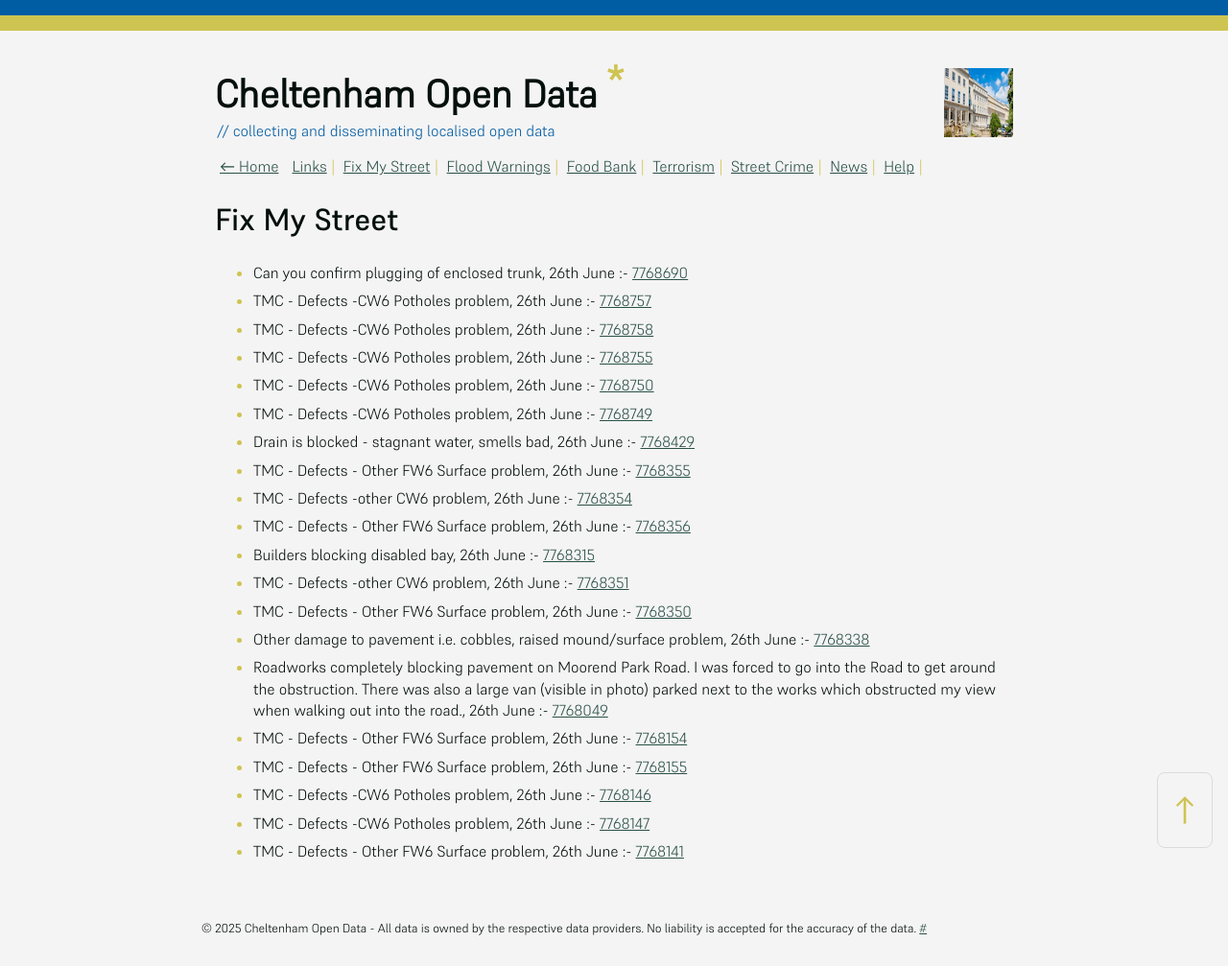
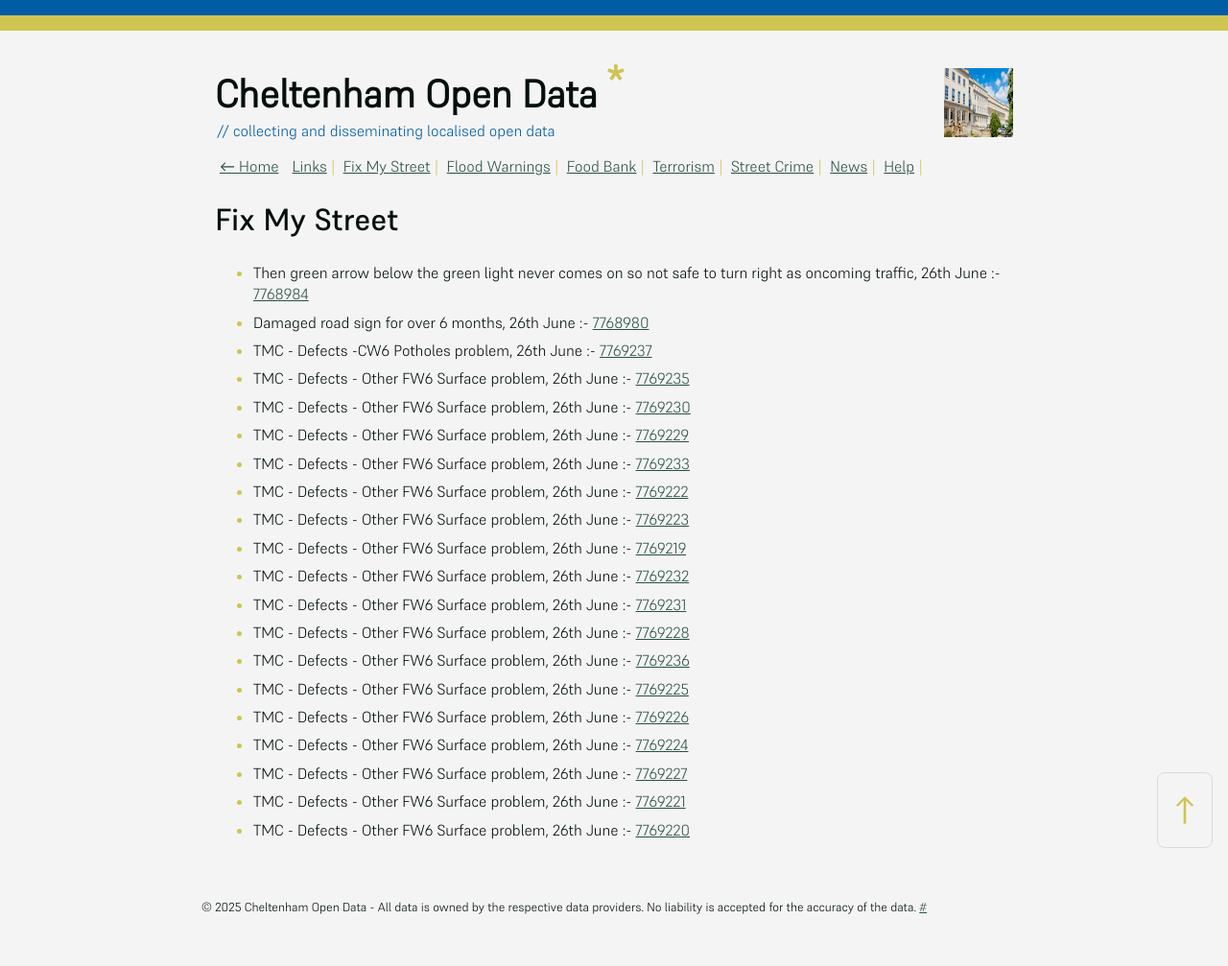
Before and after one commit to mat-0/cheltenham-open-data, a Jekyll site: the page built from _pages/fix-my-street.md, in a window 1280 px wide. Shown: the whole page at 96% size. Built offline with Jekyll 4.4.1, drawn with Linux system fonts in a browser that asks for light colours; after the commit the page ends 985 px from its top, so only the background shows below that.

Commit message:
Updated 2025-06-26 14:57:52

```diff
--- a/_pages/fix-my-street.md
+++ b/_pages/fix-my-street.md
@@ -9,25 +9,25 @@ permalink: /fix-my-street
 
 <!-- fix_marker starts -->
 
-- Can you confirm plugging of enclosed trunk, 26th June :- [7768690](https://www.fixmystreet.com/report/7768690)
-- TMC - Defects -CW6 Potholes  problem, 26th June :- [7768757](https://www.fixmystreet.com/report/7768757)
-- TMC - Defects -CW6 Potholes  problem, 26th June :- [7768758](https://www.fixmystreet.com/report/7768758)
-- TMC - Defects -CW6 Potholes  problem, 26th June :- [7768755](https://www.fixmystreet.com/report/7768755)
-- TMC - Defects -CW6 Potholes  problem, 26th June :- [7768750](https://www.fixmystreet.com/report/7768750)
-- TMC - Defects -CW6 Potholes  problem, 26th June :- [7768749](https://www.fixmystreet.com/report/7768749)
-- Drain is blocked - stagnant water, smells bad, 26th June :- [7768429](https://www.fixmystreet.com/report/7768429)
-- TMC - Defects - Other FW6  Surface problem, 26th June :- [7768355](https://www.fixmystreet.com/report/7768355)
-- TMC - Defects -other CW6 problem, 26th June :- [7768354](https://www.fixmystreet.com/report/7768354)
-- TMC - Defects - Other FW6  Surface problem, 26th June :- [7768356](https://www.fixmystreet.com/report/7768356)
-- Builders blocking disabled bay, 26th June :- [7768315](https://www.fixmystreet.com/report/7768315)
-- TMC - Defects -other CW6 problem, 26th June :- [7768351](https://www.fixmystreet.com/report/7768351)
-- TMC - Defects - Other FW6  Surface problem, 26th June :- [7768350](https://www.fixmystreet.com/report/7768350)
-- Other damage to pavement i.e. cobbles, raised mound/surface problem, 26th June :- [7768338](https://www.fixmystreet.com/report/7768338)
-- Roadworks completely blocking pavement on Moorend Park Road. I was forced to go into the Road to get around the obstruction. There was also a large van (visible in photo) parked next to the works which obstructed my view when walking out into the road., 26th June :- [7768049](https://www.fixmystreet.com/report/7768049)
-- TMC - Defects - Other FW6  Surface problem, 26th June :- [7768154](https://www.fixmystreet.com/report/7768154)
-- TMC - Defects - Other FW6  Surface problem, 26th June :- [7768155](https://www.fixmystreet.com/report/7768155)
-- TMC - Defects -CW6 Potholes  problem, 26th June :- [7768146](https://www.fixmystreet.com/report/7768146)
-- TMC - Defects -CW6 Potholes  problem, 26th June :- [7768147](https://www.fixmystreet.com/report/7768147)
-- TMC - Defects - Other FW6  Surface problem, 26th June :- [7768141](https://www.fixmystreet.com/report/7768141)
+- Then green arrow below the green light never comes on so not safe to turn right as oncoming traffic, 26th June :- [7768984](https://www.fixmystreet.com/report/7768984)
+- Damaged road sign for over 6 months, 26th June :- [7768980](https://www.fixmystreet.com/report/7768980)
+- TMC - Defects -CW6 Potholes  problem, 26th June :- [7769237](https://www.fixmystreet.com/report/7769237)
+- TMC - Defects - Other FW6  Surface problem, 26th June :- [7769235](https://www.fixmystreet.com/report/7769235)
+- TMC - Defects - Other FW6  Surface problem, 26th June :- [7769230](https://www.fixmystreet.com/report/7769230)
+- TMC - Defects - Other FW6  Surface problem, 26th June :- [7769229](https://www.fixmystreet.com/report/7769229)
+- TMC - Defects - Other FW6  Surface problem, 26th June :- [7769233](https://www.fixmystreet.com/report/7769233)
+- TMC - Defects - Other FW6  Surface problem, 26th June :- [7769222](https://www.fixmystreet.com/report/7769222)
+- TMC - Defects - Other FW6  Surface problem, 26th June :- [7769223](https://www.fixmystreet.com/report/7769223)
+- TMC - Defects - Other FW6  Surface problem, 26th June :- [7769219](https://www.fixmystreet.com/report/7769219)
+- TMC - Defects - Other FW6  Surface problem, 26th June :- [7769232](https://www.fixmystreet.com/report/7769232)
+- TMC - Defects - Other FW6  Surface problem, 26th June :- [7769231](https://www.fixmystreet.com/report/7769231)
+- TMC - Defects - Other FW6  Surface problem, 26th June :- [7769228](https://www.fixmystreet.com/report/7769228)
+- TMC - Defects - Other FW6  Surface problem, 26th June :- [7769236](https://www.fixmystreet.com/report/7769236)
+- TMC - Defects - Other FW6  Surface problem, 26th June :- [7769225](https://www.fixmystreet.com/report/7769225)
+- TMC - Defects - Other FW6  Surface problem, 26th June :- [7769226](https://www.fixmystreet.com/report/7769226)
+- TMC - Defects - Other FW6  Surface problem, 26th June :- [7769224](https://www.fixmystreet.com/report/7769224)
+- TMC - Defects - Other FW6  Surface problem, 26th June :- [7769227](https://www.fixmystreet.com/report/7769227)
+- TMC - Defects - Other FW6  Surface problem, 26th June :- [7769221](https://www.fixmystreet.com/report/7769221)
+- TMC - Defects - Other FW6  Surface problem, 26th June :- [7769220](https://www.fixmystreet.com/report/7769220)
 
 <!-- fix_marker ends -->
```
Also changed, not shown: _data/flood.json (+4 -4 lines), _pages/news.md (+10 -10 lines), index.md (+5 -5 lines).
